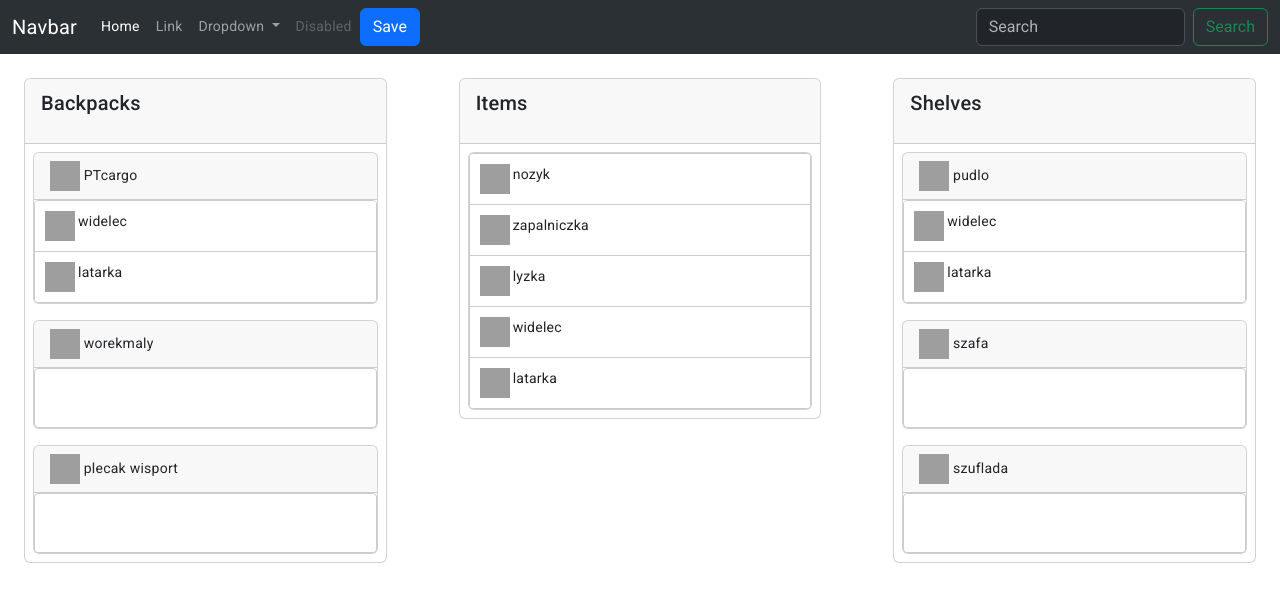
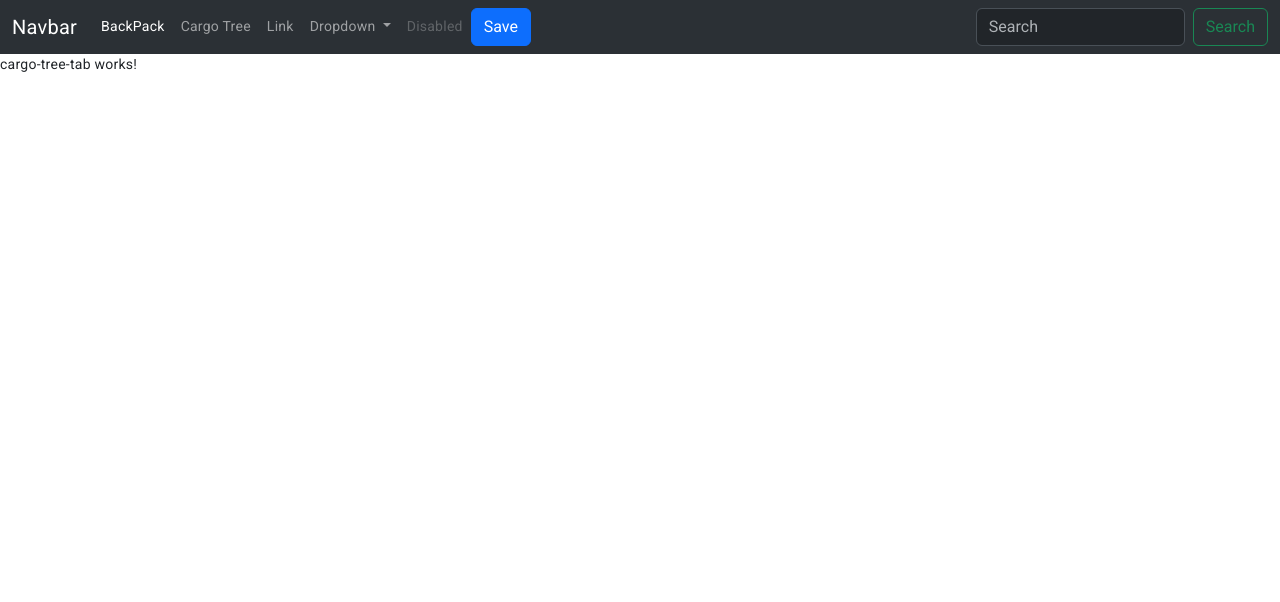
Before and after one commit to KubaMiszcz/BackPackManager, an Angular app in the folder BackPackManager-Front/: page /cargo-tree-tab in a window 1280 px wide. Before the commit this address led to /. Shown: the top 602 px of the page. Built offline with nearby package versions, Linux system fonts and the light colour scheme; grey boxes are pictures that could not be loaded.

Commit message:
routing works

```diff
--- a/BackPackManager-Front/src/app/app-routing.module.ts
+++ b/BackPackManager-Front/src/app/app-routing.module.ts
@@ -1,7 +1,15 @@
+import { CargoTreeTabComponent } from './components/cargo-tree-tab/cargo-tree-tab.component';
 import { NgModule } from '@angular/core';
 import { RouterModule, Routes } from '@angular/router';
+import { BackPackTabComponent } from './components/back-pack-tab/back-pack-tab.component';
 
-const routes: Routes = [];
+const routes: Routes = [
+  { path: 'backpack-tab', component: BackPackTabComponent },
+  { path: 'cargo-tree-tab', component: CargoTreeTabComponent },
+  { path: '',   redirectTo: '/backpack-tab', pathMatch: 'full' },
+  { path: '**', component: BackPackTabComponent },  // Wildcard route for a 404 page
+
+];
 
 @NgModule({
   imports: [RouterModule.forRoot(routes)],
--- a/BackPackManager-Front/src/app/app.component.html
+++ b/BackPackManager-Front/src/app/app.component.html
@@ -1,5 +1,5 @@
 
 <div>
     <app-nav-bar class="margin-top" (saveData)="saveData()"></app-nav-bar>
-    <app-back-pack-tab></app-back-pack-tab>
+    <router-outlet></router-outlet>
 </div>
--- a/BackPackManager-Front/src/app/app.module.ts
+++ b/BackPackManager-Front/src/app/app.module.ts
@@ -9,6 +9,7 @@ import { NavBarComponent } from './components/nav-bar/nav-bar.component';
 import {DragDropModule} from '@angular/cdk/drag-drop';
 import { CargoItemComponent } from './components/cargo-item/cargo-item.component';
 import { SimpleItemComponent } from './components/simple-item/simple-item.component';
+import { CargoTreeTabComponent } from './components/cargo-tree-tab/cargo-tree-tab.component';
 
 
 
@@ -18,7 +19,8 @@ import { SimpleItemComponent } from './components/simple-item/simple-item.compon
     BackPackTabComponent,
     NavBarComponent,
     CargoItemComponent,
-    SimpleItemComponent
+    SimpleItemComponent,
+    CargoTreeTabComponent
   ],
   imports: [
     BrowserModule,
--- /dev/null
+++ b/BackPackManager-Front/src/app/components/cargo-tree-tab/cargo-tree-tab.component.html
@@ -0,0 +1 @@
+<p>cargo-tree-tab works!</p>
--- a/BackPackManager-Front/src/app/components/nav-bar/nav-bar.component.html
+++ b/BackPackManager-Front/src/app/components/nav-bar/nav-bar.component.html
@@ -10,7 +10,10 @@
             <div class="collapse navbar-collapse" id="navbarSupportedContent">
                 <ul class="navbar-nav me-auto mb-2 mb-lg-0">
                     <li class="nav-item">
-                        <a class="nav-link active" aria-current="page" href="#">Home</a>
+                        <a class="nav-link active" [routerLink]="'backpack-tab'" aria-current="page" >BackPack</a>
+                    </li>
+                    <li class="nav-item">
+                        <a class="nav-link " [routerLink]="'cargo-tree-tab'" aria-current="page" >Cargo Tree</a>
                     </li>
                     <li class="nav-item">
                         <a class="nav-link" href="#">Link</a>
```
Also changed, not shown: BackPackManager-Front/src/app/components/cargo-tree-tab/cargo-tree-tab.component.ts (added, +10 -0 lines), BackPackManager-Front/src/app/components/cargo-tree-tab/cargo-tree-tab.component.scss (added), 1 other file (tests, documents, lock files or other folders).
